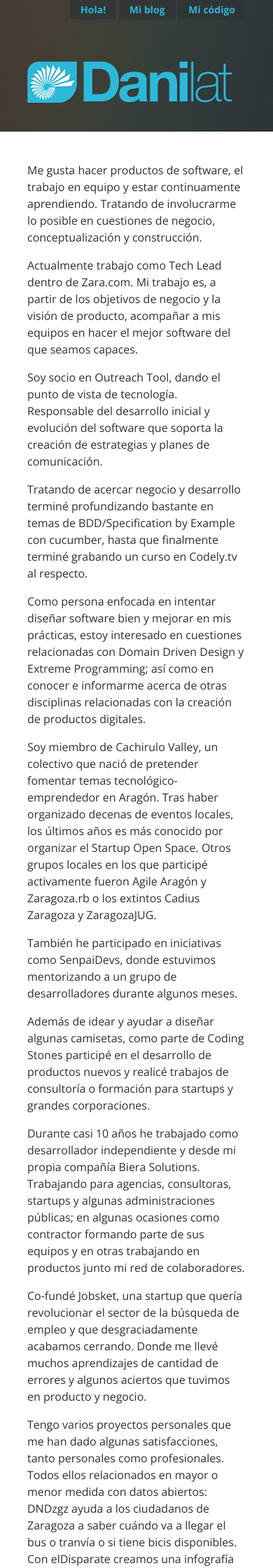
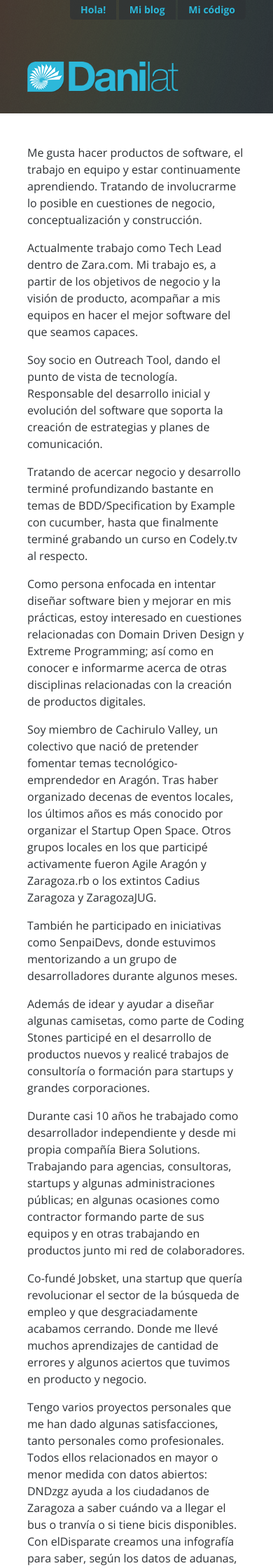
Before and after one commit to danilat/danilat.github.io, a Jekyll site: the page built from index.html, in a window 390 px wide. Shown: the top 2240 px of the page at 70% size. Built offline with Jekyll 4.4.1, drawn with Linux system fonts in a browser that asks for light colours; comment, search, counter and statistics services are not loaded.

Commit message:
Changed styles for responsive adaptation

```diff
--- a/css/main.scss
+++ b/css/main.scss
@@ -102,15 +102,14 @@ body{
 .cell{
     display: table-cell;
 }
-
-
 .site-header{
-    @media only screen and (max-width: 500px) {
-      font-size: 14px;
-    }
     margin-right: 10%;
     margin-left: 10%;
     margin-bottom: 40px;
+    @media only screen and (max-width: 500px) {
+      font-size: 14px;
+      margin-bottom: 30px;
+    }
     ul{
         margin: 0px 0px 60px 0px;
         padding: 0;
@@ -153,6 +152,11 @@ body{
             margin: 0;
             padding: 0;
             line-height: 1em;
+        }
+        img{
+            @media only screen and (max-width: 500px) {
+               width: 70%;
+            }
         }
     }
 }//.site-header
@@ -307,6 +311,9 @@ body{
 .site-footer{
     margin: 40px 10%;
     overflow: hidden;
+    @media only screen and (max-width: 460px) {
+        margin:25px 10%;
+    }
     span.logo{
         display: block;
         width: 155px;
@@ -319,6 +326,9 @@ body{
         padding: 0;
         list-style: none;
         float: left;
+        @media only screen and (max-width: 460px) {
+            margin:0;
+        }
         li{
             display: inline-block;
             margin: 0px;
```
